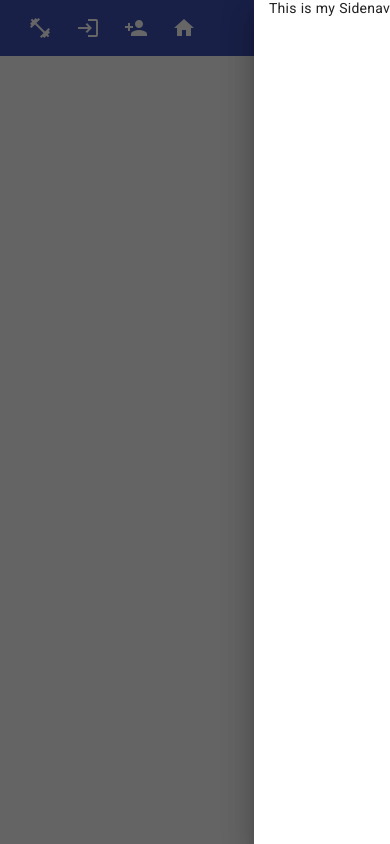
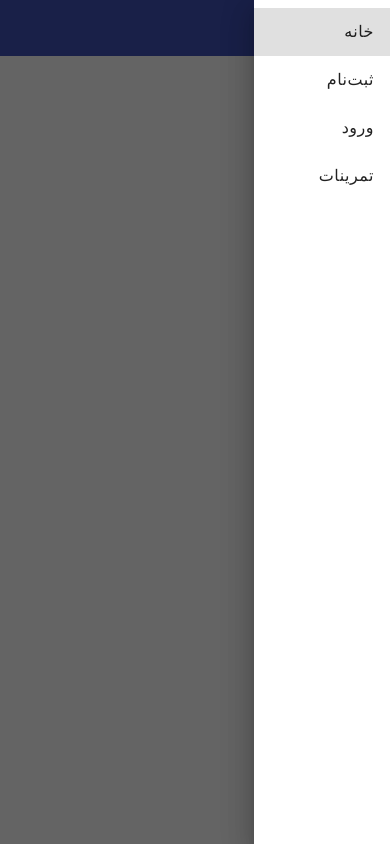
Before and after one commit to RaheleAh77/fitness-app, an Angular app: page /home in a window 390 px wide. Both pictures are taken after a click on the button "menu". Built offline with nearby package versions, Linux system fonts and the light colour scheme.

Commit message:
responsive sidenav and add content to it

```diff
--- a/src/app/app.component.css
+++ b/src/app/app.component.css
@@ -9,3 +9,25 @@ mat-sidenav-container, mat-sidenav , mat-sidenav-content {
 mat-sidenav {
   width: 35%;
 }
+
+.desktop-nav {
+  display: none;
+}
+
+main {
+  margin-top: 2rem;
+}
+
+.sidenav-toggle {
+  display: block;
+}
+
+@media only screen and (min-width: 576px) {
+  .desktop-nav {
+    display: block;
+  }
+
+  .sidenav-toggle {
+    display: none;
+  }
+}
--- a/src/app/app.component.html
+++ b/src/app/app.component.html
@@ -1,7 +1,15 @@
 <mat-sidenav-container>
-  <mat-sidenav #sidenav role="navigation">This is my Sidenav</mat-sidenav>
+  <mat-sidenav #sidenav role="navigation">
+    <mat-nav-list>
+      <a mat-list-item (click)="sidenav.close()" [routerLink]="['/home']">خانه</a>
+      <a mat-list-item (click)="sidenav.close()" [routerLink]="['/signup']">ثبت‌نام</a>
+      <a mat-list-item (click)="sidenav.close()" [routerLink]="['/login']">ورود</a>
+      <a mat-list-item (click)="sidenav.close()" [routerLink]="['/training']">تمرینات</a>
+    </mat-nav-list>
+  </mat-sidenav>
   <mat-sidenav-content>
     <mat-toolbar color="primary">
+      <div class="sidenav-toggle">
         <button
           mat-icon-button
           class="example-icon"
@@ -10,13 +18,23 @@
         >
           <mat-icon>menu</mat-icon>
         </button>
+      </div>
+
       <span class="example-spacer"></span>
-      <div>
-        <a mat-icon-button [routerLink]="['/home']"><mat-icon>home</mat-icon></a>
-        <a mat-icon-button [routerLink]="['/signup']"><mat-icon>person_add</mat-icon></a>
-        <a mat-icon-button [routerLink]="['/login']"><mat-icon>login</mat-icon></a>
-        <a mat-icon-button [routerLink]="['/training']"><mat-icon>fitness_center</mat-icon></a>
-      </div>
+      <nav class="desktop-nav">
+        <a mat-icon-button [routerLink]="['/home']"
+          ><mat-icon>home</mat-icon></a
+        >
+        <a mat-icon-button [routerLink]="['/signup']"
+          ><mat-icon>person_add</mat-icon></a
+        >
+        <a mat-icon-button [routerLink]="['/login']"
+          ><mat-icon>login</mat-icon></a
+        >
+        <a mat-icon-button [routerLink]="['/training']"
+          ><mat-icon>fitness_center</mat-icon></a
+        >
+      </nav>
     </mat-toolbar>
     <main>
       <router-outlet></router-outlet>
--- a/src/app/auth/login/login.component.css
+++ b/src/app/auth/login/login.component.css
@@ -1,5 +1,4 @@
 section {
-  padding-top: 2rem;
   display: flex;
   justify-content: center;
   align-items: center;
--- a/src/app/auth/signup/signup.component.css
+++ b/src/app/auth/signup/signup.component.css
@@ -1,5 +1,4 @@
 section {
-  padding-top: 2rem;
   display: flex;
   justify-content: center;
   align-items: center;
```
Also changed, not shown: src/app/material.module.ts (+5 -2 lines). Lines whose indentation alone changed are shown as unchanged.
